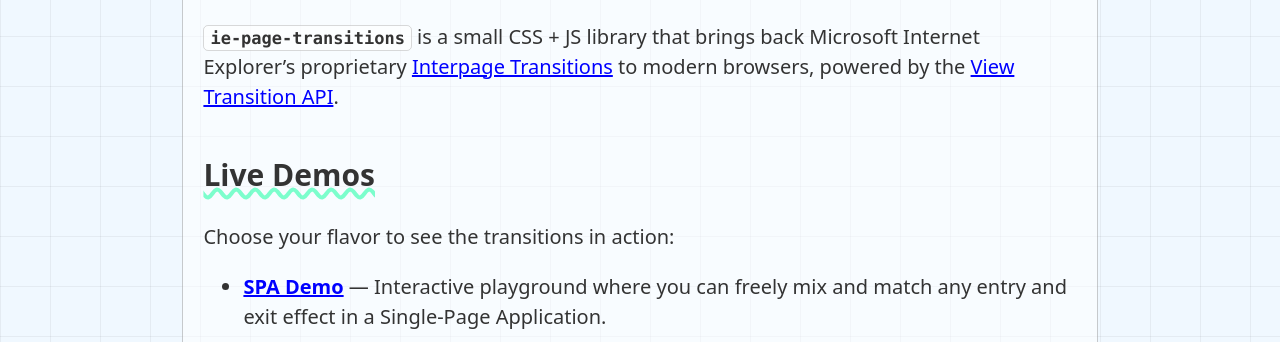
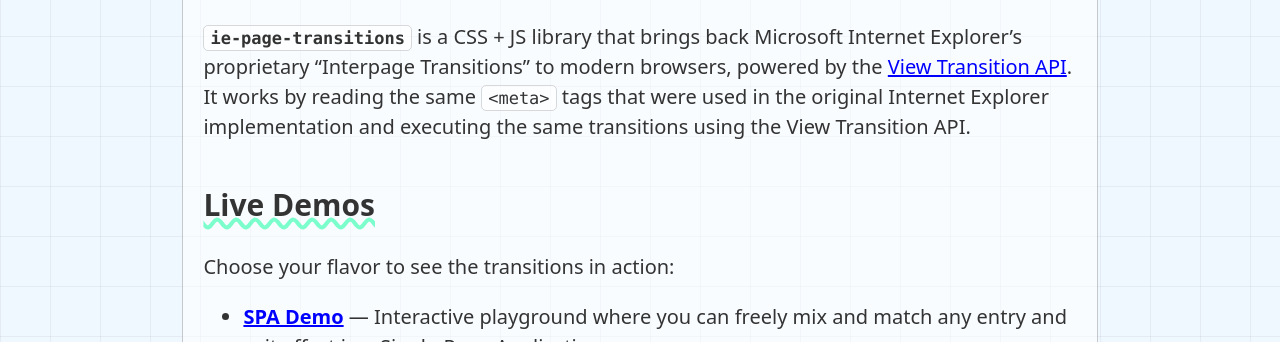
Before and after one commit to bramus/ie-page-transitions, a website: page demo/index.html in a window 1280 px wide. Shown: the part 814-1156 px from the top of the page. Drawn offline with Linux system fonts and the light colour scheme.

Commit message:
Update intro

```diff
--- a/demo/index.html
+++ b/demo/index.html
@@ -22,7 +22,7 @@
     <main>
         <video controls autoplay loop muted playsinline preload="metadata" poster="/shared/demo-poster.png" src="/shared/demo.mp4"></video>
 
-        <p><strong><code>ie-page-transitions</code></strong> is a small CSS + JS library that brings back Microsoft Internet Explorer’s proprietary <a href="https://learn.microsoft.com/en-us/previous-versions/windows/internet-explorer/ie-developer/platform-apis/ms532847(v=vs.85)?redirectedfrom=MSDN#interpage-transitions">Interpage Transitions</a> to modern browsers, powered by the <a href="https://developer.chrome.com/docs/web-platform/view-transitions">View Transition API</a>.</p>
+        <p><strong><code>ie-page-transitions</code></strong> is a CSS + JS library that brings back Microsoft Internet Explorer’s proprietary “Interpage Transitions” to modern browsers, powered by the <a href="https://developer.chrome.com/docs/web-platform/view-transitions">View Transition API</a>. It works by reading the same <code>&lt;meta&gt;</code> tags that were used in the original Internet Explorer implementation and executing the same transitions using the View Transition API.</p>
 
         <h2>Live Demos</h2>
         <p>Choose your flavor to see the transitions in action:</p>
```
